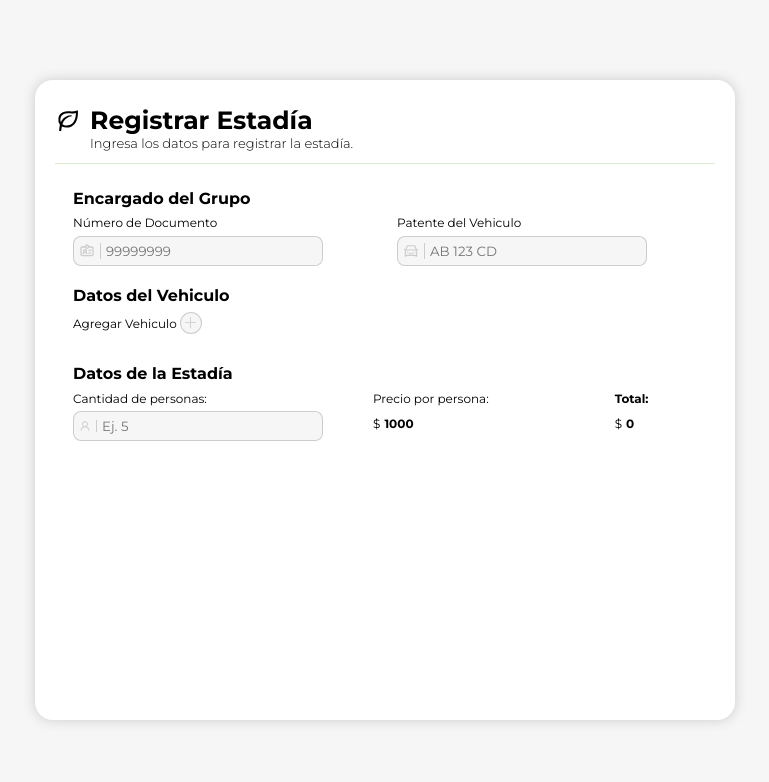
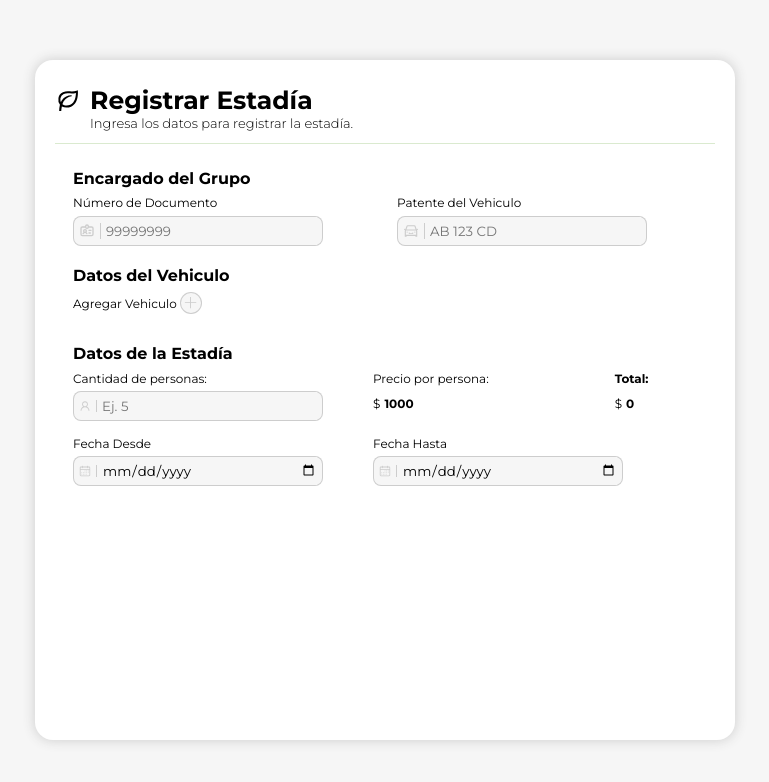
Before and after one commit to guadamiranda/balnearioappfront, a Next.js app: page / in a window 1280 px wide. Shown: the top 782 px of the page, without its empty margins (255-1024 px from the left). Built offline with nearby package versions, Linux system fonts and the light colour scheme.

Commit message:
Add dates

```diff
--- a/src/Components/Atoms/BotonVehiculo/BotonVehiculo.tsx
+++ b/src/Components/Atoms/BotonVehiculo/BotonVehiculo.tsx
@@ -1,15 +1,28 @@
-import React from 'react'
+'use client'
+import React, { useEffect, useState } from 'react'
 import style from './botonVehiculo.module.scss'
 
 interface IBotonVehiculo{
     onClickFunction: () => void,
     icon: any,
     text: string,
+    priceSelected: number,
+    price: number
 }
 
-const BotonVehiculo: React.FC<IBotonVehiculo> = ({icon, text, onClickFunction}) => {
+const BotonVehiculo: React.FC<IBotonVehiculo> = ({icon, text, onClickFunction, priceSelected, price}) => {
+    const [ isSelected, setIsSelected ] = useState(false)
+
+    const classNameNormal = `${style.botonVehiculo}`
+    const classNameSelected = `${style.botonVehiculo} ${style.botonVehiculoSeleccionado}`
+    const className = isSelected === true ? classNameSelected : classNameNormal
+
+    useEffect(() => {
+        priceSelected === price ? setIsSelected(true) : setIsSelected(false)
+      }, [price]);
+
     return(
-        <div onClick={() => onClickFunction()} className={style.botonVehiculo}>
+        <div onClick={() => onClickFunction()} className={className}>
             <div className={style.botonVehiculo__icon}>{icon}</div>
             <span>{text}</span>
         </div>
--- a/src/Components/Atoms/BotonVehiculo/botonVehiculo.module.scss
+++ b/src/Components/Atoms/BotonVehiculo/botonVehiculo.module.scss
@@ -24,3 +24,8 @@
         color: $green;
     }
 }
+
+.botonVehiculoSeleccionado{
+    border: 1px solid $green;
+    color: $green;
+}
--- a/src/Components/Molecules/AgregarVehiculo/AgregarVehiculo.tsx
+++ b/src/Components/Molecules/AgregarVehiculo/AgregarVehiculo.tsx
@@ -19,9 +19,9 @@ const AgregarVehiculo: React.FC<IAgregarVehiculo> = ({index, onClickDelete}) =>
             <div className={style.agregarVehiculo__botonesContainer}>
                 <span className={style.agregarVehiculo__botonesContainer__title}>{index} - Tipo de vehiculo:</span>
                 <div className={style.agregarVehiculo__botonesContainer__buttons}>
-                    <BotonVehiculo icon={<FaCarSide/>} text='Auto' onClickFunction={() => setPrice(1000)}/>
-                    <BotonVehiculo icon={<FaTruckPickup/>} text='Camioneta' onClickFunction={() => setPrice(2000)}/>
-                    <BotonVehiculo icon={<FaTruckMoving/>} text='Camión' onClickFunction={() => setPrice(3000)}/>
+                    <BotonVehiculo icon={<FaCarSide/>} text='Auto' onClickFunction={() => setPrice(1000)} priceSelected={1000} price={price}/>
+                    <BotonVehiculo icon={<FaTruckPickup/>} text='Camioneta' onClickFunction={() => setPrice(2000)} priceSelected={2000} price={price}/>
+                    <BotonVehiculo icon={<FaTruckMoving/>} text='Camión' onClickFunction={() => setPrice(3000)} priceSelected={3000} price={price}/>
                 </div>
             </div>
 
--- /dev/null
+++ b/src/Components/Molecules/ReservationDays/ReservationDays.tsx
@@ -0,0 +1,21 @@
+'use client'
+import React, { useState } from 'react'
+import style from './reservationDays.module.scss'
+import Input from '@/Components/Atoms/Input/input'
+import { RxCalendar } from 'react-icons/rx'
+
+interface IReservationDays{
+    setFechaDesdeFunction: any,
+    setFechaHastaFunction: any,
+}
+
+const ReservationDays: React.FC<IReservationDays> = ({setFechaDesdeFunction, setFechaHastaFunction}) => {
+    return(
+        <div className={style.reservationDays}>
+            <Input icon={<RxCalendar/>} placeholder='Desde' title='Fecha Desde' type='date' useStateFunction={setFechaDesdeFunction} ></Input>
+            <Input icon={<RxCalendar/>} placeholder='Hasta' title='Fecha Hasta' type='date' useStateFunction={setFechaHastaFunction} ></Input>
+        </div>
+    )
+}
+
+export default ReservationDays
--- /dev/null
+++ b/src/Components/Molecules/ReservationDays/reservationDays.module.scss
@@ -0,0 +1,9 @@
+@import '../../../app/Variables/Colors/colors.module.scss';
+@import '../../../app/Variables/Fonts/fonts.module.scss';
+
+.reservationDays{
+    display: flex;
+    font-family: $montserrat;
+    font-size: 12px;
+    margin-top: 15px;
+}
--- a/src/Components/Organism/RegistrarEstadia/RegistrarEstadia.tsx
+++ b/src/Components/Organism/RegistrarEstadia/RegistrarEstadia.tsx
@@ -6,6 +6,7 @@ import BotonAgregar from '@/Components/Atoms/BotonAgregar/BotonAgregar'
 import CantidadPersonas from '@/Components/Molecules/CantidadPersonas/CantidadPersonas'
 import Encabezado from '@/Components/Atoms/Encabezado/Encabezado'
 import Input from '@/Components/Atoms/Input/input'
+import ReservationDays from '@/Components/Molecules/ReservationDays/ReservationDays'
 import Title from '@/Components/Atoms/Titulo/Titulo'
 import { BiLeaf } from 'react-icons/bi'
 import { AiOutlineCar } from 'react-icons/ai'
@@ -13,22 +14,26 @@ import { HiOutlineIdentification } from 'react-icons/hi'
 import { VscAdd } from 'react-icons/vsc'
 
 const RegistrarEstadia = () => {
+    const [fechaDesde, setFechaDesde] = useState()
+    const [fechaHasta, setFechaHasta] = useState()
+    const [finalPriceAllPeople, setFinalPriceAllPeople] = useState(0)
     const [numeroDocumento, setNumeroDocumento] = useState()
     const [numeroPatente, setNumeroPatente] = useState()
-    const [finalPriceAllPeople, setFinalPriceAllPeople] = useState(0)
     const [vehiculeComponentIndex, setVehiculeComponentIndex] = useState(0)
     const [vehiculesComponent, setVehiculesComponent] = useState<React.ReactNode[]>([])
+    console.log(vehiculesComponent)
 
     const deleteVehiculeComponent = (index:number) => {
-        const newAddVehiculeComponent = [...vehiculesComponent]
-        newAddVehiculeComponent.splice(index, 1)
-        setVehiculesComponent(newAddVehiculeComponent)
+
+        //const newAddVehiculeComponent = [...vehiculesComponent]
+        //newAddVehiculeComponent.splice(index, 1)
+        //setVehiculesComponent(newAddVehiculeComponent)
     }
 
     const addVehiculeComponent = () => {
         const newAddVehiculeComponent = [...vehiculesComponent]
         newAddVehiculeComponent.push(<AgregarVehiculo index={vehiculeComponentIndex} onClickDelete={() => deleteVehiculeComponent(vehiculeComponentIndex)}/>)
-        setVehiculesComponent([...newAddVehiculeComponent])
+        setVehiculesComponent(newAddVehiculeComponent)
         setVehiculeComponentIndex(vehiculeComponentIndex + 1)
     }
 
@@ -54,6 +59,7 @@ const RegistrarEstadia = () => {
                     <Encabezado title='Datos de la Estadía'/>
                     <div className={style.registrarEstadiaContainer__formContainer__section__estadia}>
                         <CantidadPersonas useStateFunction={setFinalPriceAllPeople} finalPriceAllPeople={finalPriceAllPeople}/>
+                        <ReservationDays setFechaDesdeFunction={setFechaDesde} setFechaHastaFunction={setFechaHasta}/>
                     </div>
                 </div>
             </div>
--- a/src/Components/Organism/RegistrarEstadia/registrarEstadia.module.scss
+++ b/src/Components/Organism/RegistrarEstadia/registrarEstadia.module.scss
@@ -4,7 +4,7 @@
     background-color: $white;
     border-radius: 18px;
     box-shadow: var(--boxShadow);
-    min-height: 80vh;
+    min-height: 85vh;
     padding: 25px 20px;
     width: 700px;
 
```
